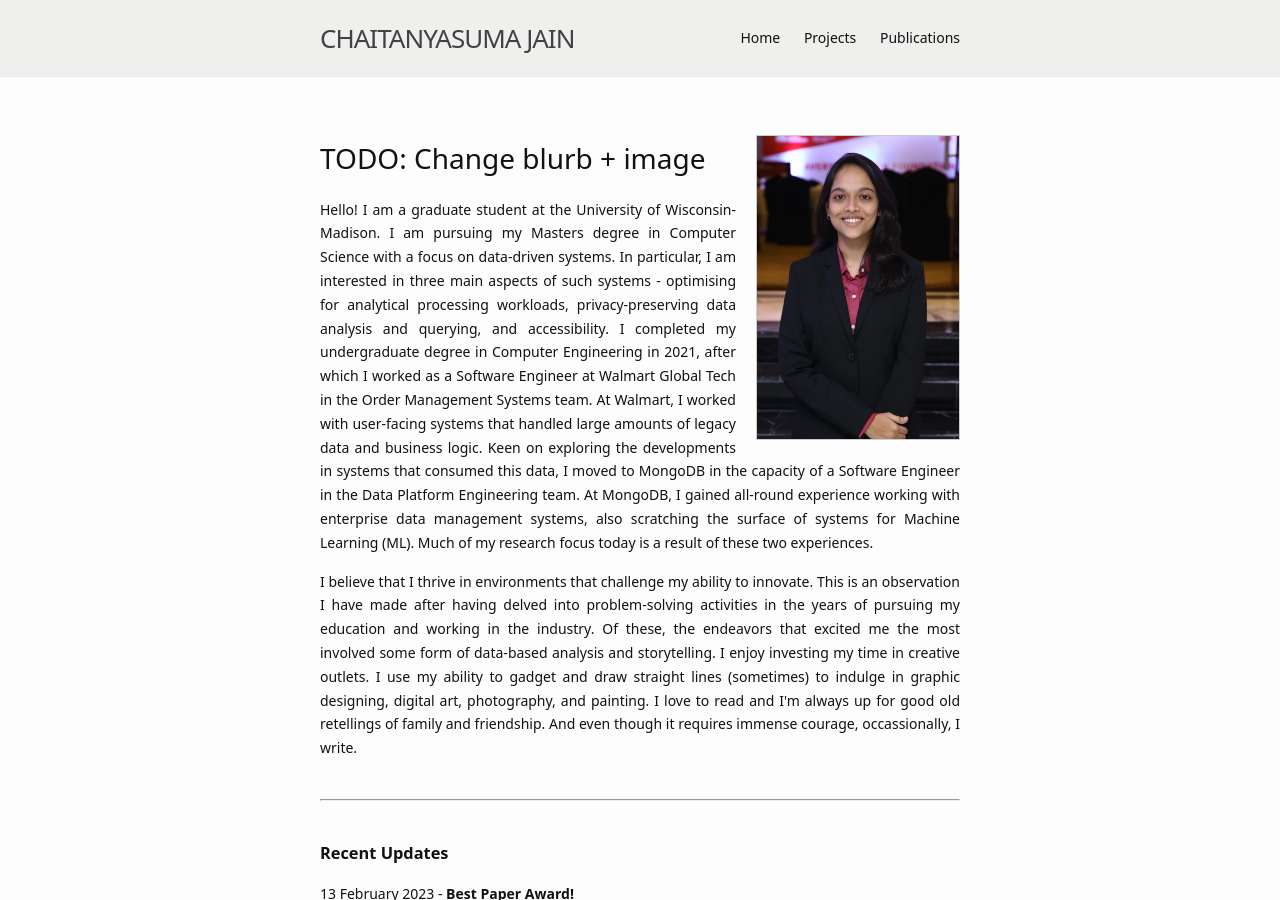
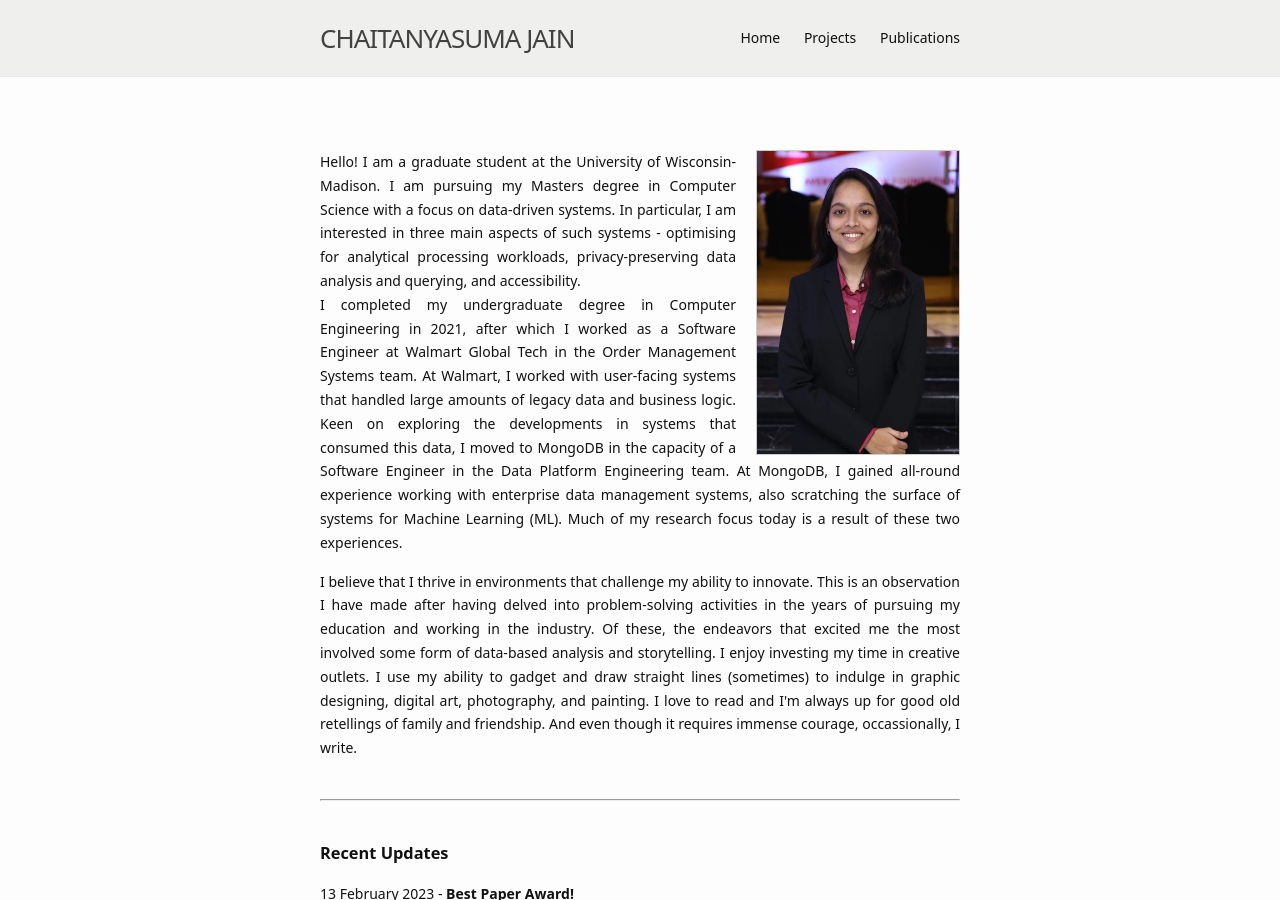
Before and after one commit to Chaitanyasuma/Chaitanyasuma.github.io, a Jekyll site: the page built from index.md, in a window 1280 px wide and 900 px high. Built offline with Jekyll 4.4.1, drawn with Linux system fonts in a browser that asks for light colours.

Commit message:
cleaning index.md

```diff
--- a/index.md
+++ b/index.md
@@ -4,13 +4,13 @@ profile_picture:
   src: /assets/img/profile_picture.JPG
   alt: website picture
 ---
-# TODO: Change blurb + image
 <p>
 <div align="justify">
   Hello! I am a graduate student at the University of Wisconsin-Madison. I am pursuing my Masters degree in Computer Science with a focus on data-driven systems. In particular, I am interested in three main aspects of such systems - optimising for analytical processing workloads, privacy-preserving data analysis and querying, and accessibility.
+</div>
 
+<div align="justify">
   I completed my undergraduate degree in Computer Engineering in 2021, after which I worked as a Software Engineer at Walmart Global Tech in the Order Management Systems team. At Walmart, I worked with user-facing systems that handled large amounts of legacy data and business logic. Keen on exploring the developments in systems that consumed this data, I moved to MongoDB in the capacity of a Software Engineer in the Data Platform Engineering team. At MongoDB, I gained all-round experience working with enterprise data management systems, also scratching the surface of systems for Machine Learning (ML). Much of my research focus today is a result of these two experiences.
-
 </div>
 </p>
 <div align="justify">
```
